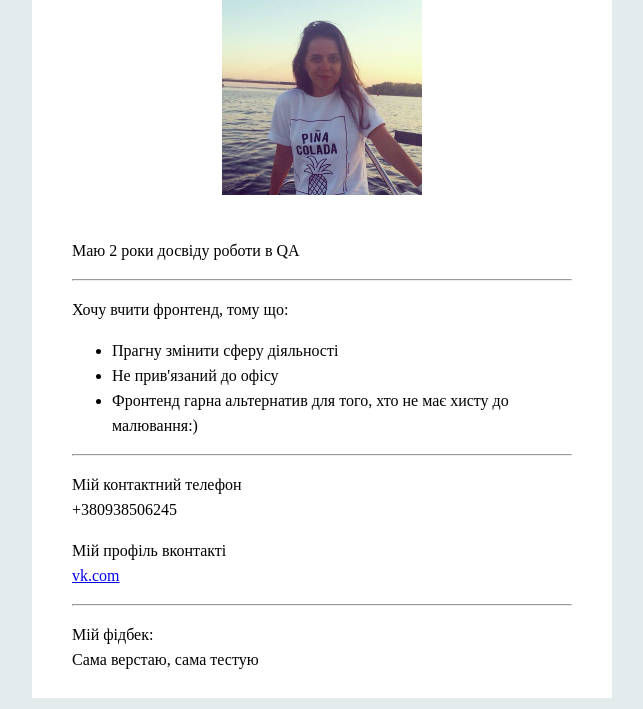
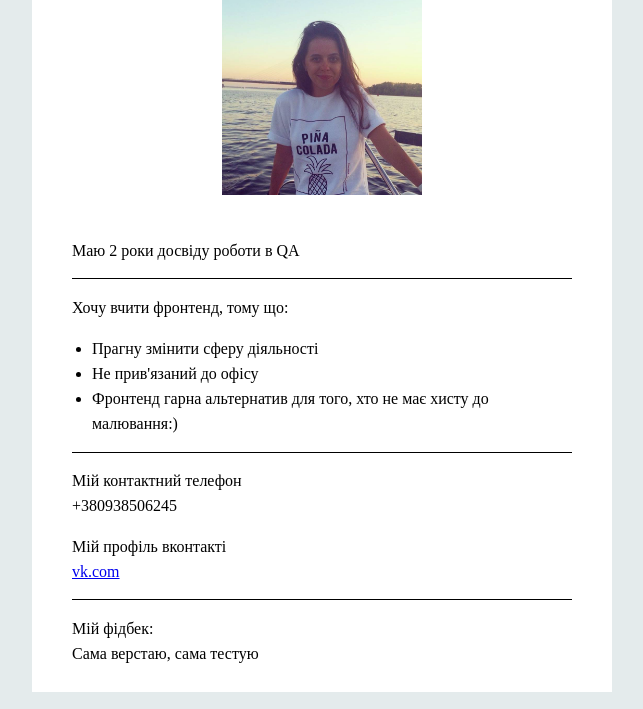
Before and after one commit to avtushkolena/avtushkolena.github.io, a plain HTML site: page homework1/index.html in a window 1280 px wide. Shown: the part 91-800 px from the top of the page, without its empty margins (318-961 px from the left). Drawn offline with Linux system fonts and the light colour scheme.

Commit message:
add border

```diff
--- a/homework1/css/style.css
+++ b/homework1/css/style.css
@@ -1,3 +1,6 @@
+body {
+    background: #E4EBEC;
+}
 .box1 {
     text-align: center;
     padding: 10px 40px;
@@ -12,6 +15,14 @@
     font-size: medium;
     line-height: 25px;
 }
-body {
-    background: #E4EBEC;
+.brd1 {
+    border-bottom: 1px solid black;
+    padding: 0 0 15px 0;
 }
+.brd2 {
+    border-top: 1px solid black;
+    padding: 15px 0 0 0;
+}
+.box2 ul {
+    padding: 0 0 0 20px;
+}
--- a/homework1/index.html
+++ b/homework1/index.html
@@ -6,24 +6,23 @@
     <link rel="stylesheet" href="css/style.css">
 </head>
 <body>
-
 <div class="box1">
     <h1>Автушко Олена Олександрівна</h1>
-    <img src="img/hw1.jpg" width="200" >
+    <img src="img/hw1.jpg" width="200">
  </div>
 <div class="box2">
-    <p>Маю 2 роки досвіду роботи в QA</p>
-    <hr>
+    <p class="brd1">Маю 2 роки досвіду роботи в QA</p>
+
     <p>Хочу вчити фронтенд, тому що:</p>
     <ul>
         <li>Прагну змінити сферу діяльності</li>
         <li>Не прив'язаний до офісу</li>
         <li>Фронтенд гарна альтернатив для того, хто не має хисту до малювання:)</li>
     </ul>
-    <hr>
-    <p>Мій контактний телефон <br>+380938506245</p>
-    <p>Мій профіль вконтакті <br><a href="http://vk.com/id80148884" target="_blank">vk.com</a></p>
-    <hr>
+
+    <p class="brd2">Мій контактний телефон <br>+380938506245</p>
+    <p class="brd1">Мій профіль вконтакті <br><a href="http://vk.com/id80148884" target="_blank">vk.com</a></p>
+
     <p>Мій фідбек: <br>Сама верстаю, сама тестую</p>
 </div>
 </body>
```
